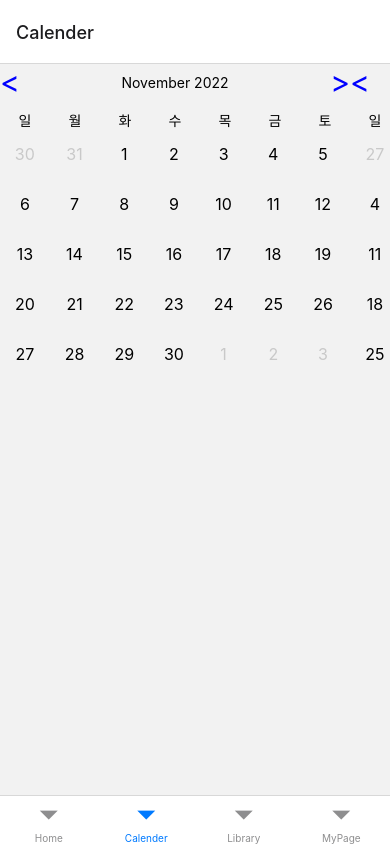
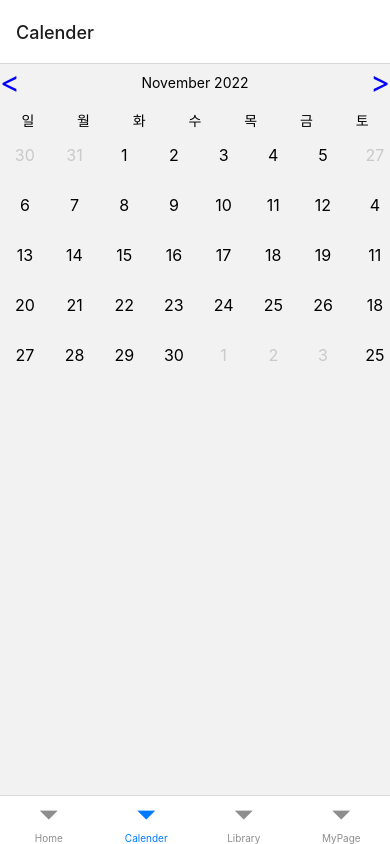
Before and after one commit to jeaseong/calender, a React Native app: screen /Calender in a window 390 px wide. Built offline with nearby package versions, Linux system fonts and the light colour scheme.

Commit message:
modify: delete waste code

```diff
--- a/src/components/CalendarDay.tsx
+++ b/src/components/CalendarDay.tsx
@@ -1,4 +1,4 @@
-import React, { useState } from 'react';
+import React from 'react';
 import {
   StyleSheet,
   Text,
@@ -6,9 +6,10 @@ import {
   TextProps,
   ViewStyle,
   StyleProp,
+  TouchableOpacityProps,
 } from 'react-native';
 
-interface Props extends TextProps {
+interface Props extends TextProps, TouchableOpacityProps {
   style?: StyleProp<ViewStyle>;
   isCur: boolean;
 }
@@ -24,11 +25,13 @@ const CalendarDay = ({ children, onPress = () => {}, style, isCur }: Props) => {
 };
 
 const styles = StyleSheet.create({
-  btn: { width: '14.2%', height: 50, padding: 9 },
+  btn: { width: '14.2%', padding: 9 },
   text: {
     fontSize: 16,
     lineHeight: 30,
     textAlign: 'center',
+    borderWidth: 1,
+    borderColor: 'transparent',
   },
   isNotCur: {
     color: '#C9C9C9',
--- a/src/navigators/BottomTapNavigator.tsx
+++ b/src/navigators/BottomTapNavigator.tsx
@@ -1,7 +1,7 @@
 import React from 'react';
 import { createBottomTabNavigator } from '@react-navigation/bottom-tabs';
 import HomeScreen from '../screens/HomeScreen';
-import CalenderScreen from '../screens/CalenderScreen';
+import CalenderScreen from '../screens/CalendarScreen';
 import LibraryScreen from '../screens/LibraryScreen';
 import MyPageScreen from '../screens/MyPageScreen';
 
--- a/src/screens/CalenderScreen.tsx
+++ b/src/screens/CalendarScreen.tsx
@@ -5,11 +5,12 @@ import {
   View,
   FlatList,
   SafeAreaView,
-  ScrollView,
   Dimensions,
   NativeSyntheticEvent,
   NativeScrollEvent,
 } from 'react-native';
+
+import { ScrollView } from 'react-native-gesture-handler';
 
 import CalenderButton from '../components/CalenderButton';
 import CalendarDay from '../components/CalendarDay';
@@ -128,7 +129,7 @@ const Calendar = (props: CalendarProps) => {
 };
 
 const Calendars = (props: CalendarsProps) => {
-  const { date, onPressNext, onPressPrev } = props;
+  const { date } = props;
 
   const prevDate = getPrevDate(date);
   const nextDate = getNextDate(date);
@@ -139,17 +140,13 @@ const Calendars = (props: CalendarsProps) => {
     day: 0,
   });
 
+  // 여기서 스와이프 방향에 따라서 플래그를 설정해서 함수를 호출하면 되지 않을까 MonthCalendar를 호출할지 WeeklyCalendar를 호출할지
+
   const RenderCalendar = (props: RenderCalendarProps) => {
     const { curDate } = props;
 
     const onClickDay = (cur: { year: number; month: number; day: number }) => {
       setIsClick(cur);
-    };
-
-    const headerProps = {
-      curDate,
-      onPressNext,
-      onPressPrev,
     };
 
     const calendarProps = {
@@ -158,13 +155,7 @@ const Calendars = (props: CalendarsProps) => {
       curDate,
     };
 
-    return (
-      <View style={styles.calendar}>
-        <Header {...headerProps} />
-        <Week />
-        <Calendar {...calendarProps} />
-      </View>
-    );
+    return <Calendar {...calendarProps} />;
   };
 
   return (
@@ -176,13 +167,11 @@ const Calendars = (props: CalendarsProps) => {
   );
 };
 
-const CalenderScreen = () => {
+const MonthCalender = () => {
   const scrollRef = useRef<ScrollView>(null);
   const [layoutWidth, setLayoutWidth] = useState(windowWidth);
   const curDate = getCurDate();
   const [date, setDate] = useState(curDate);
-  // const prevMonth = useMemo(() => getPrevDate(date), [date]);
-  // const nextMonth = useMemo(() => getNextDate(date), [date]);
 
   const onPressNext = () => {
     setDate((cur) => {
@@ -224,7 +213,7 @@ const CalenderScreen = () => {
   };
 
   const scrollEffect = (e: NativeSyntheticEvent<NativeScrollEvent>) => {
-    const xValue = Math.floor(e.nativeEvent.contentOffset.x);
+    const xValue = Math.ceil(e.nativeEvent.contentOffset.x);
     const maxLayoutFloor = Math.floor(layoutWidth - CALENDAR_PADDING) * 2;
     const prevMonth = getPrevDate(date);
     const nextMonth = getNextDate(date);
@@ -248,15 +237,23 @@ const CalenderScreen = () => {
     onPressNext,
     onPressPrev,
   };
+  const headerProps = {
+    curDate: date,
+    onPressNext,
+    onPressPrev,
+  };
 
   return (
     <SafeAreaView
-      style={styles.container}
+      style={[styles.container]}
       onLayout={(e) => {
         setLayoutWidth(e.nativeEvent.layout.width);
         scrollToMiddleCalendar();
       }}
     >
+      <Header {...headerProps} />
+      <Week />
+
       <ScrollView
         contentContainerStyle={styles.scrollView}
         horizontal
@@ -273,17 +270,18 @@ const CalenderScreen = () => {
   );
 };
 
+const CalendarScreen = () => {
+  return <MonthCalender />;
+};
+
 const styles = StyleSheet.create({
   container: {
-    height: 400,
+    height: 420,
     paddingHorizontal: 20,
   },
   scrollView: {},
   carousel: {
     flexDirection: 'row',
-  },
-  calendar: {
-    width: windowWidth - CALENDAR_PADDING,
   },
   header: {
     flexDirection: 'row',
@@ -295,7 +293,9 @@ const styles = StyleSheet.create({
     flexDirection: 'row',
     justifyContent: 'space-around',
   },
-  days: {},
+  days: {
+    width: windowWidth - CALENDAR_PADDING,
+  },
   border: {
     borderWidth: 1,
     borderRadius: 14,
@@ -306,4 +306,4 @@ const styles = StyleSheet.create({
   },
 });
 
-export default CalenderScreen;
+export default CalendarScreen;
```
